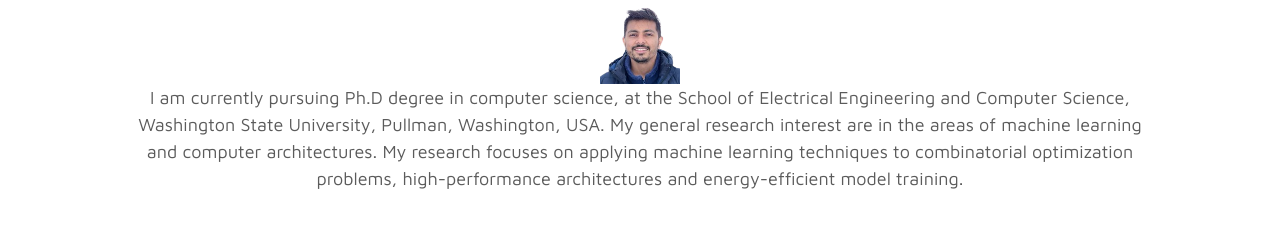
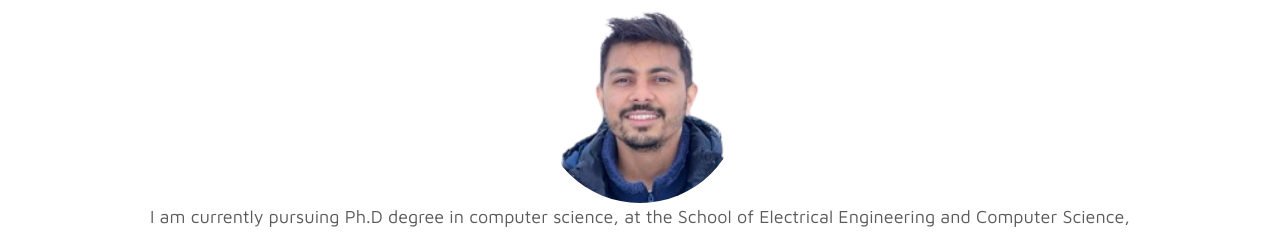
Before and after one commit to saimandahal/saimandahal.github.io, a plain HTML site: page index.html in a window 1280 px wide. Shown: the part 167-403 px from the top of the page. Drawn offline with nearby package versions, Linux system fonts and the light colour scheme.

Commit message:
Update index.html

```diff
--- a/index.html
+++ b/index.html
@@ -50,7 +50,7 @@
                   <div class="col-lg-11 text-center mx-auto col-12">
 
                     <h2> About me</h2>
-                    <img src = "saimanA.png" width="80px">
+                    <img src = "saimanA.png" width="200px" style = "border-radius: 50%">
 
                     <p> I am currently pursuing Ph.D degree in computer science, at the School of Electrical Engineering and Computer Science,
                       Washington State University, Pullman, Washington, USA. My general research interest are in the areas of machine learning and computer architectures.
```
